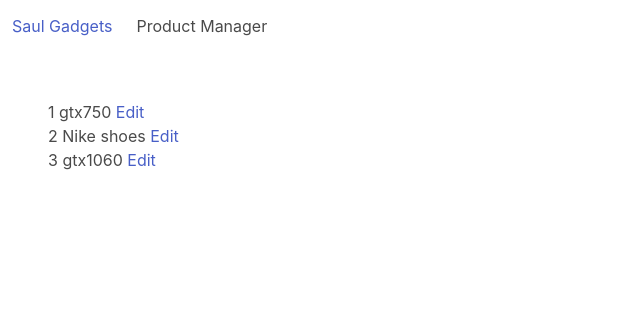
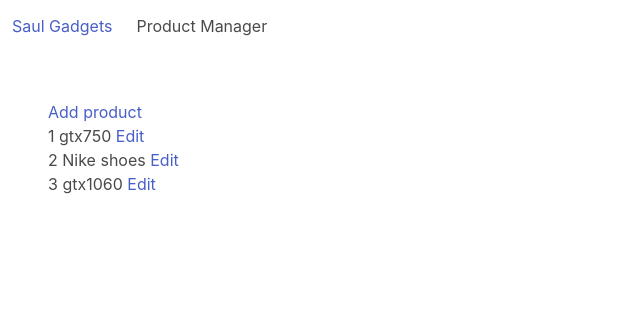
Before and after one commit to FoxGoName/djangoprojectISI, a Django app: page /productManager/ in a window 1280 px wide. Shown: the top 312 px of the page, without its empty margins (0-640 px from the left). Run offline with Django 5.2, Linux system fonts and the light colour scheme; data comes from the database, SQL or seed files in the repository; both versions use the stored data as it was after the commit.

Commit message:
finish add and edit basics

```diff
--- a/ISI/ISI/urls.py
+++ b/ISI/ISI/urls.py
@@ -19,9 +19,13 @@ from django.urls import path
 
 from core.views import frontPage, productManagePage
 
+from core.views import productCreateView, editProductView
+
 urlpatterns = [
     path('', frontPage, name="frontPage"),
     path('productManager/', productManagePage, name="productManager"),
+    path('add/', productCreateView.as_view(), name="addProduct"),
+     path('edit/<int:pk>/', editProductView.as_view(), name='editProduct'),
     path('admin/', admin.site.urls),
 
 ]
--- a/ISI/core/views.py
+++ b/ISI/core/views.py
@@ -1,4 +1,5 @@
 from django.shortcuts import render
+from django.views.generic.edit import CreateView, UpdateView
 from store.models import Product
 
 # Create your views here.
@@ -20,3 +21,13 @@ def productManagePage(request):
         'products': products
     }
     return render(request, 'product.html', context)
+
+class productCreateView(CreateView):
+    model = Product
+    template_name = "addProduct.html"
+    fields = '__all__'
+
+class editProductView(UpdateView):
+    model = Product
+    template_name = "editProduct.html"
+    fields = '__all__'
--- a/ISI/templates/product.html
+++ b/ISI/templates/product.html
@@ -1,11 +1,12 @@
 {% extends 'base.html'%}
 {% block content %}
+             <a href="{% url 'addProduct' %}" class="edit-button">Add product</a>
              <div class="product-list">
                  {% for product in products %}
                  <div class="product">
                      <span>{{ product.id }}</span>
                      <span>{{ product.title }}</span>
-                     <a href="/edit/{{ product.pk }}" class="edit-button">Edit</a>
+                     <a href="{% url 'editProduct' product.pk %}" class="edit-button">Edit</a>
                  </div>
                  {% endfor %}
              </div>
```
Also changed, not shown: ISI/templates/addProduct.html (added, +8 -0 lines), ISI/db.sqlite3.
